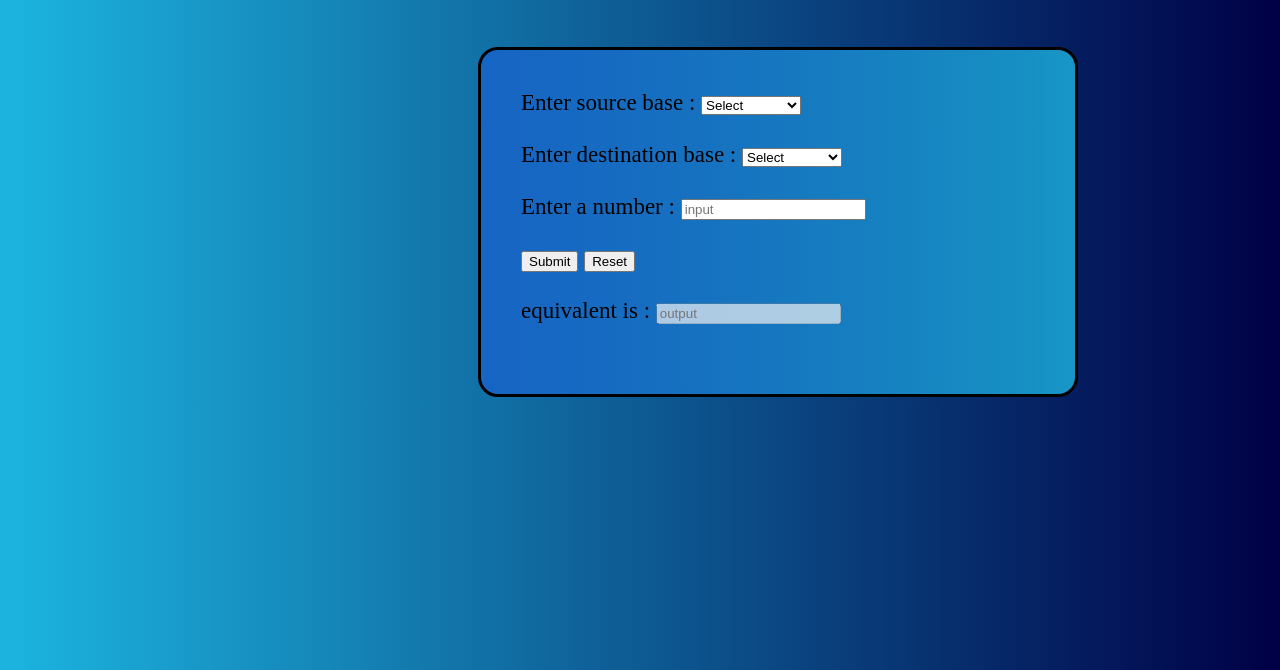
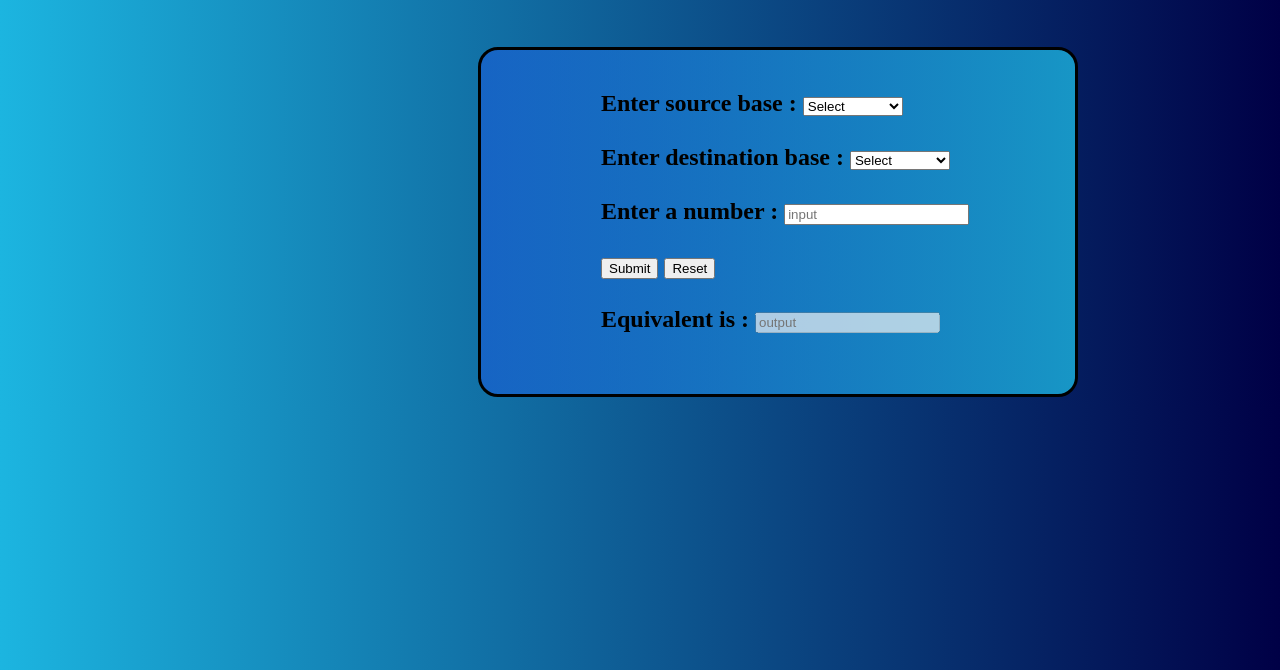
Before and after one commit to Abhi01goenka/Base_Converter, a plain HTML site: page index.html in a window 1280 px wide. Shown: the part 130-800 px from the top of the page. Drawn offline with Linux system fonts and the light colour scheme.

Commit message:
updating font weight to bold

```diff
--- a/index.html
+++ b/index.html
@@ -60,7 +60,7 @@
           value="Reset"
           onclick="document.getElementById('form').reset()"
         /><br /><br />
-        <label for="output"><span id="insert2"></span> equivalent is :</label>
+        <label for="output"><span id="insert2"></span> Equivalent is :</label>
         <input
           type="text"
           name="output"
--- a/style.css
+++ b/style.css
@@ -3,7 +3,7 @@ body {
   background: linear-gradient(to right, #1cb5e0, #000046);
 
   font-size: 23px;
-  font-weight: 400;
+  /* font-weight: 400; */
 }
 .x {
   border-radius: 20px;
@@ -15,9 +15,13 @@ body {
   border: 3px solid rgb(0, 0, 0);
   color: rgb(0, 0, 0);
   display: flex;
+  font-size: 24px;
   margin-top: 50px;
   margin-left: 470px;
   padding: 40px;
+  font-weight: bold;
+  padding-left: 120px;
+
   box-sizing: border-box;
   width: 600px;
   transition: all 0.1s linear;
@@ -36,5 +40,5 @@ h1:hover {
 }
 .x:hover {
   color: rgb(0, 0, 0);
-  font-size: 25px;
+  font-size: 26px;
 }
```
